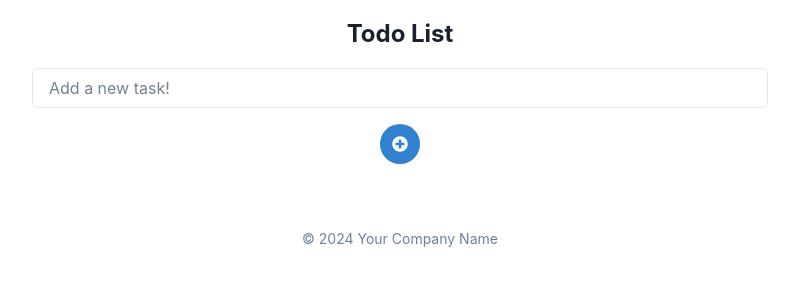
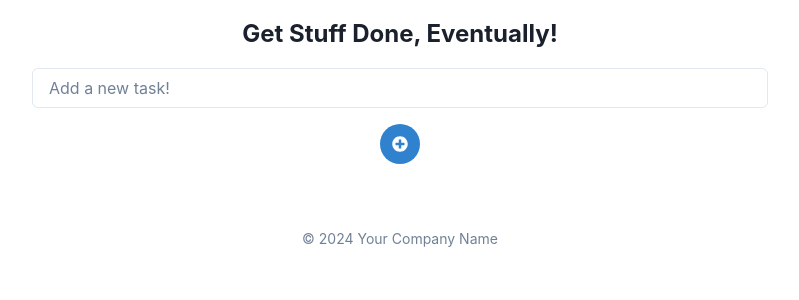
Before and after one commit to GPT-Engineer-App/organize-list-98, a React (Vite) app: page / in a window 1280 px wide. Shown: the top 300 px of the page, without its empty margins (240-1039 px from the left). Built offline with nearby package versions, Linux system fonts and the light colour scheme.

Commit message:
Updated the title of the Todo List to "Get Stuff Done, Eventually!" to add a humorous touch.
Prompt: Change the title to something really funny

```diff
--- a/src/pages/Index.jsx
+++ b/src/pages/Index.jsx
@@ -32,7 +32,7 @@ const Index = () => {
     <Container centerContent maxW="container.md" padding={4}>
       <VStack spacing={4} width="100%">
         <Text fontSize="2xl" fontWeight="bold">
-          Todo List
+          Get Stuff Done, Eventually!
         </Text>
         <Input placeholder="Add a new task!" value={inputValue} onChange={handleInputChange} onKeyPress={handleKeyPress} />
         <IconButton aria-label="Add todo" icon={<FaPlusCircle />} onClick={handleAddTodo} colorScheme="blue" isRound />
```
